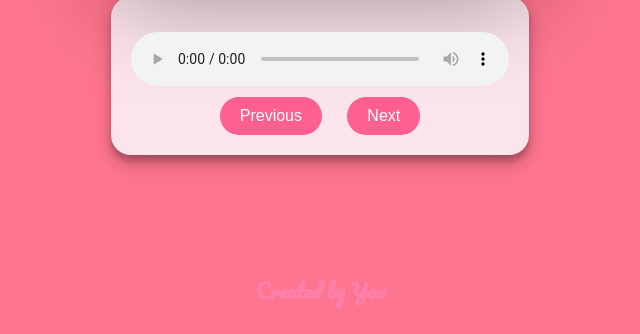
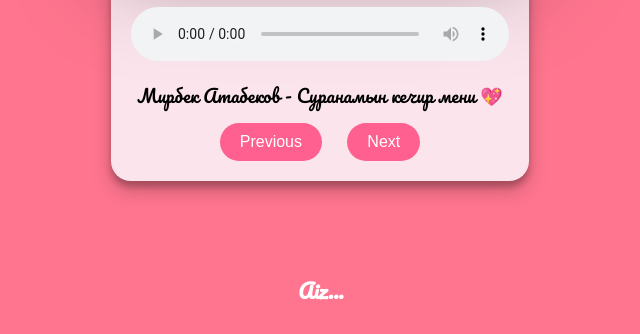
Before and after one commit to Serzhanov/saint_valentine, a plain HTML site: page index.html in a window 1280 px wide. Both pictures are taken after a click on the button "Previous". Shown: the part 482-816 px from the top of the page, without its empty margins (319-959 px from the left). Drawn offline with Linux system fonts and the light colour scheme.

Commit message:
add names

```diff
--- a/index.html
+++ b/index.html
@@ -238,7 +238,14 @@
 
       footer h4 {
         margin: 0; /* No margin to fix spacing */
+        color: white;
       }
+      .song-name {
+        color: black; /* Color of the song name */
+        margin: 10px 0; /* Spacing around the song name */
+        font-size: 18px; /* Font size of the song name */
+      }
+
     </style>
 </head>
 <body>
@@ -274,6 +281,7 @@
         <source src="musics/Jah Khalib - Колыбельная.mp3" type="audio/mpeg">
         Your browser does not support the audio element.
       </audio>
+      <div class="song-name" id="songName">Jah Khalib - Колыбельная 🎵</div>
       <div>
         <button onclick="previousTrack()">Previous</button>
         <button onclick="nextTrack()">Next</button>
@@ -283,7 +291,7 @@
 </div>
 
 <footer>
-    <h4>Created by You</h4>
+    <h4>Aiz...</h4>
 </footer>
 
 <script>
@@ -348,8 +356,22 @@
     updatePhrase();
 
     // Update the phrase every 3 seconds
-    setInterval(updatePhrase, 3000);
+    setInterval(updatePhrase, 2800);
 
+    const songNames = [
+          "Jah Khalib - Колыбельная 🎵",
+          "George Michael - Careless Whisper 🎷",
+          "Мирбек Атабеков - Кечки Бишкек 🌃",
+          "Мот - Капкан 💔",
+          "Скриптонит - Космос 🚀",
+          "Мирбек Атабеков - Суранамын кечир мени 💖",
+          // Add more song names as needed
+        ];
+      // Function to update the song name
+    function updateSongName() {
+          const songNameElement = document.getElementById("songName");
+          songNameElement.textContent = songNames[currentTrackIndex];
+      }
     const tracks = [
       "musics/Jah Khalib - Колыбельная.mp3",
       "musics/George Michael - Careless Whisper.mp3",
@@ -373,6 +395,7 @@
         console.log(currentTrackIndex)
         player.src = tracks[currentTrackIndex];
         player.play();
+        updateSongName();
     }
 
     function previousTrack() {
@@ -382,6 +405,7 @@
         }
         player.src = tracks[currentTrackIndex];
         player.play();
+        updateSongName();
     }
 
     // Autoplay the first track on load
```
